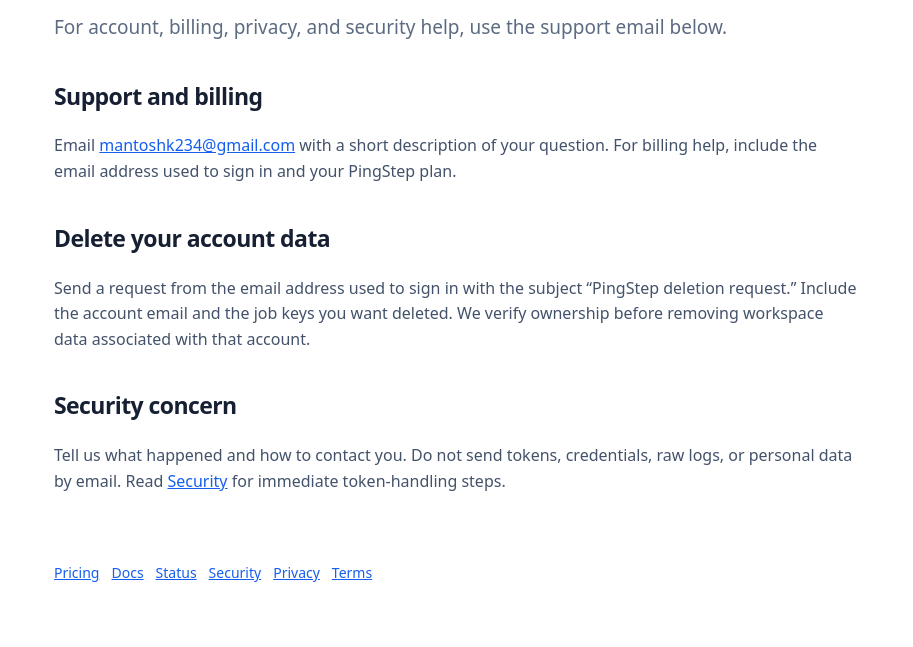
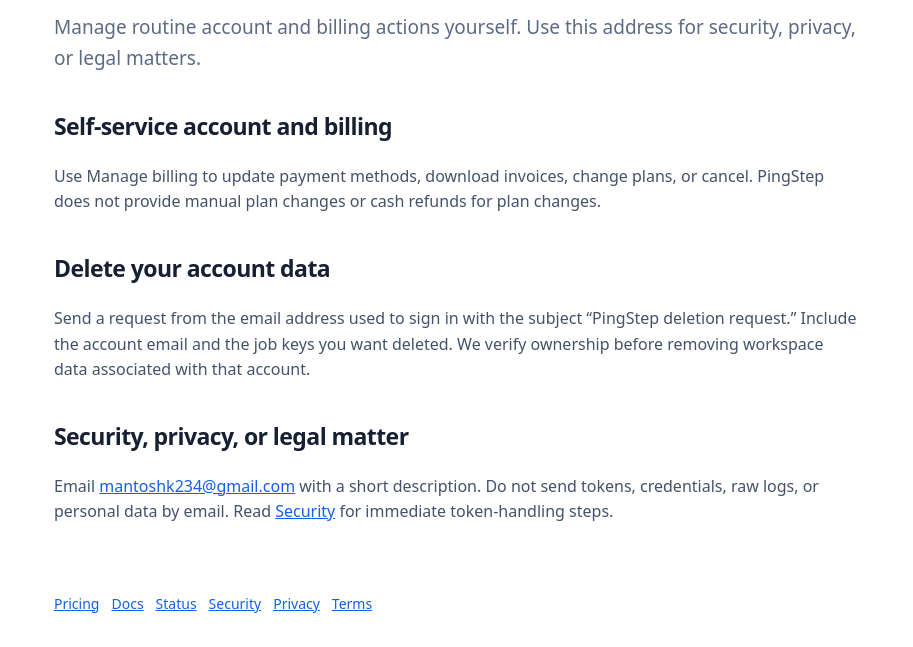
Before and after one commit to mantoshkumar1/pingstep, a website: page public/contact.html in a window 1280 px wide. Shown: the part 177-824 px from the top of the page, without its empty margins (183-1096 px from the left). Before the commit the page ends 800 px from the top, so only its background shows below. Drawn offline with Linux system fonts and the light colour scheme.

Commit message:
Make billing policy fully self-service

```diff
--- a/public/contact.html
+++ b/public/contact.html
@@ -16,11 +16,11 @@
     </nav>
     <main>
       <h1>Contact PingStep</h1>
-      <p class="lead">For account, billing, privacy, and security help, use the support email below.</p>
+      <p class="lead">Manage routine account and billing actions yourself. Use this address for security, privacy, or legal matters.</p>
 
       <section aria-labelledby="support-heading">
-        <h2 id="support-heading">Support and billing</h2>
-        <p>Email <a href="mailto:mantoshk234@gmail.com?subject=PingStep%20support">mantoshk234@gmail.com</a> with a short description of your question. For billing help, include the email address used to sign in and your PingStep plan.</p>
+        <h2 id="support-heading">Self-service account and billing</h2>
+        <p>Use Manage billing to update payment methods, download invoices, change plans, or cancel. PingStep does not provide manual plan changes or cash refunds for plan changes.</p>
       </section>
 
       <section aria-labelledby="deletion-heading">
@@ -29,8 +29,8 @@
       </section>
 
       <section aria-labelledby="security-heading">
-        <h2 id="security-heading">Security concern</h2>
-        <p>Tell us what happened and how to contact you. Do not send tokens, credentials, raw logs, or personal data by email. Read <a href="/security.html">Security</a> for immediate token-handling steps.</p>
+        <h2 id="security-heading">Security, privacy, or legal matter</h2>
+        <p>Email <a href="mailto:mantoshk234@gmail.com?subject=PingStep%20security%20privacy%20or%20legal">mantoshk234@gmail.com</a> with a short description. Do not send tokens, credentials, raw logs, or personal data by email. Read <a href="/security.html">Security</a> for immediate token-handling steps.</p>
       </section>
     </main>
     <footer><a href="/pricing.html">Pricing</a><a href="/docs.html">Docs</a><a href="/status">Status</a><a href="/security.html">Security</a><a href="/privacy.html">Privacy</a><a href="/terms.html">Terms</a></footer>
```
Also changed, not shown: public/pricing.html (+1 -1 lines), public/terms.html (+1 -1 lines), test/public-smoke.test.js (+10 -6 lines).
